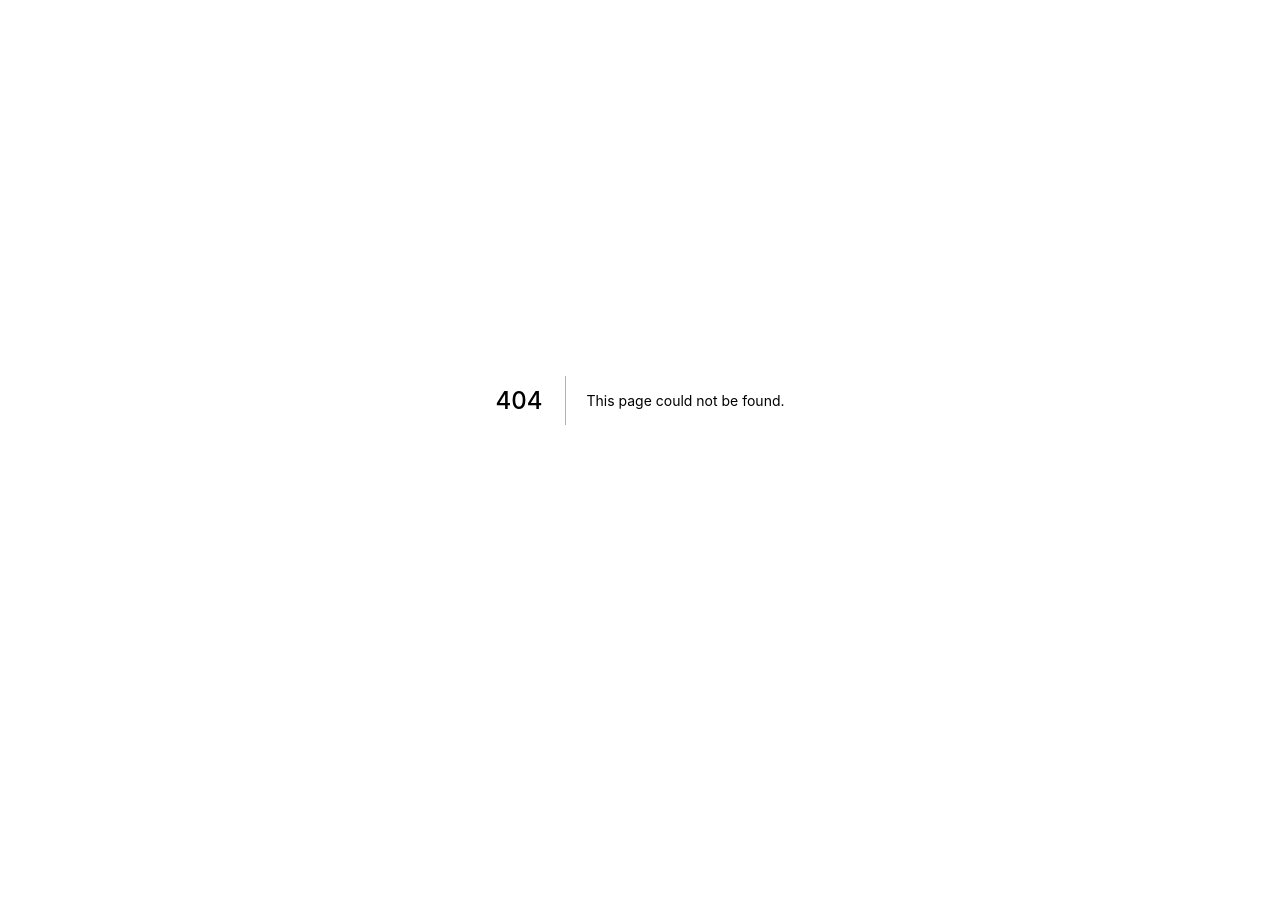
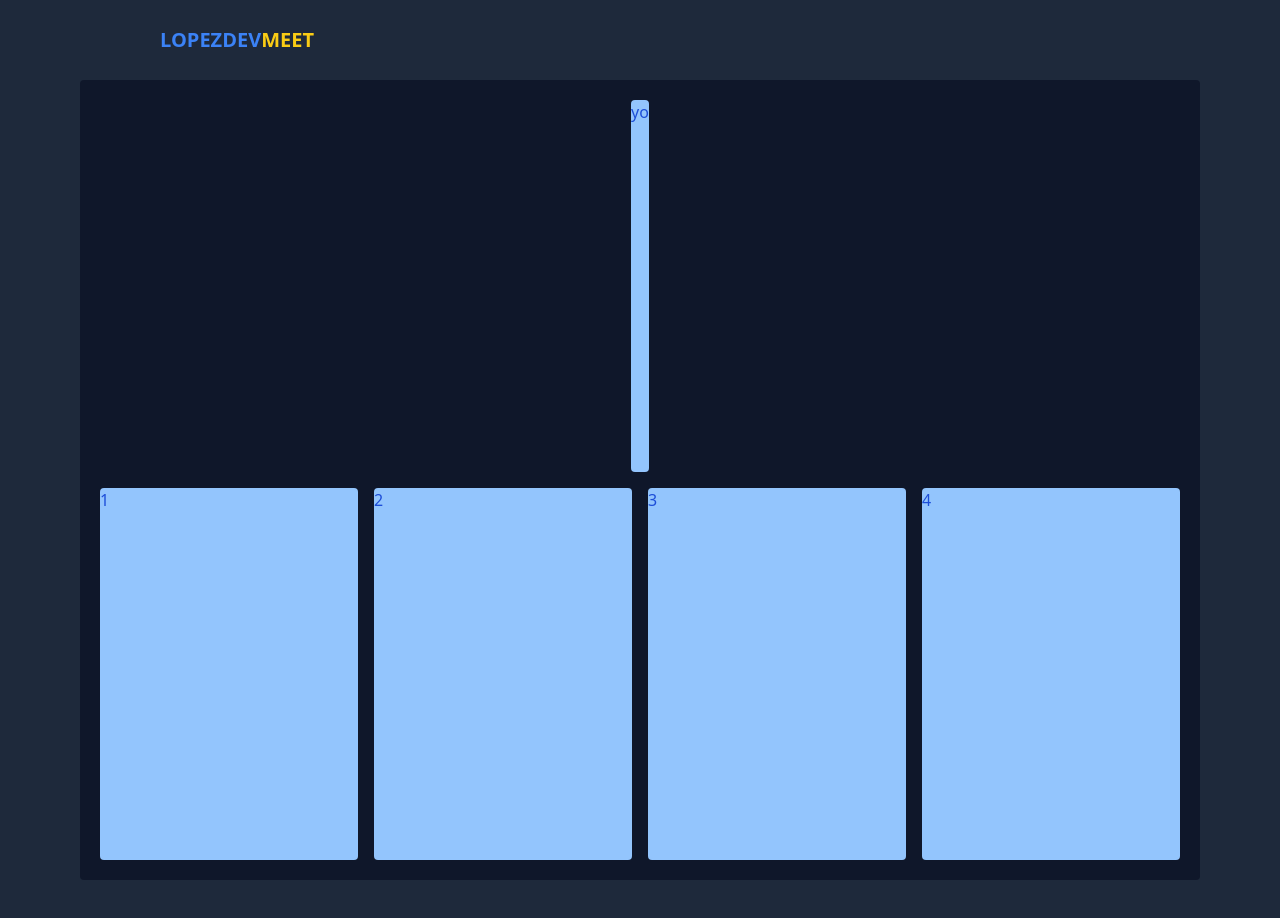
Before and after one commit to Lopez089/lopez_meet, a Next.js app: page /room in a window 1280 px wide. Before the commit this address had no page. Shown: the top 918 px of the page. Before the commit the page ends 800 px from the top, so only its background shows below. Built offline with nearby package versions, Linux system fonts and the light colour scheme.

Commit message:
feat : create page room

```diff
--- /dev/null
+++ b/components/meet.jsx
@@ -0,0 +1,43 @@
+import { Video } from '../components/video'
+import { useState } from 'react'
+
+const participants = [
+    {
+        id: 1,
+        name: 'juan'
+    },
+    {
+        id: 2,
+        name: 'pepe'
+    },
+    {
+        id: 3,
+        name: 'pepe'
+    },
+    {
+        id: 4,
+        name: 'pepe'
+    }
+]
+
+
+
+export const Meet = () => {
+    const [user, setuser] = useState(participants);
+    return (
+        <section className='bg-slate-900 rounded min-h-screen p-5 gap-4 grid '>
+            <section className='flex justify-center auto-cols-fr'>
+                <Video video={'yo'} />
+            </section>
+            <section className='grid grid-flow-col gap-4'>
+
+                {
+                    user.map(video => {
+                        return <Video key={video.id} video={video.id} />
+                    })
+                }
+            </section>
+
+        </section>
+    )
+}
--- a/components/nav.jsx
+++ b/components/nav.jsx
@@ -1,7 +1,7 @@
 import { Button } from '/components/button';
 import { BsGithub } from "react-icons/bs"
 
-export const Nav = () => {
+export const Nav = ({ room }) => {
     return (
         <header className='container mx-auto flex justify-between items-center h-20'>
             <div className='text-yellow-400 flex font-sans font-extrabold text-xl antialiased'>
@@ -12,10 +12,15 @@ export const Nav = () => {
                     MEET
                 </span>
             </div>
-            <section className='flex items-center gap-4 '>
-                <p className='font-thin'>13:09 | jue, 19 may</p>
-                <Button icon={<BsGithub />}> Inicar section</Button>
-            </section>
-        </header>
+            {!room ? (
+                <section section className='flex items-center gap-4 '>
+                    <p className='font-thin'>13:09 | jue, 19 may</p>
+                    <Button icon={<BsGithub />}> Inicar section</Button>
+                </section>
+
+            ) : null
+            }
+
+        </header >
     )
 }
--- /dev/null
+++ b/components/video.jsx
@@ -0,0 +1,9 @@
+export const Video = ({ video }) => {
+    return (
+        <section className='bg-blue-300 rounded w-auto '>
+            <p className='text-blue-700'>
+                {video}
+            </p>
+        </section>
+    )
+}
--- /dev/null
+++ b/pages/room.jsx
@@ -0,0 +1,13 @@
+import { Nav } from '../components/nav'
+import { Meet } from '../components/meet'
+
+export default function Room() {
+    return (
+        <section className="bg-slate-800 pb-20">
+            <section className='container mx-auto min-h-full'>
+                <Nav room />
+                <Meet />
+            </section>
+        </section>
+    )
+};
```
